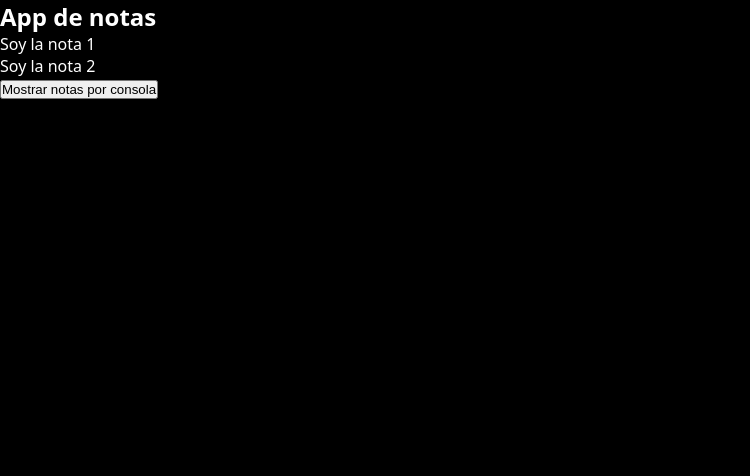
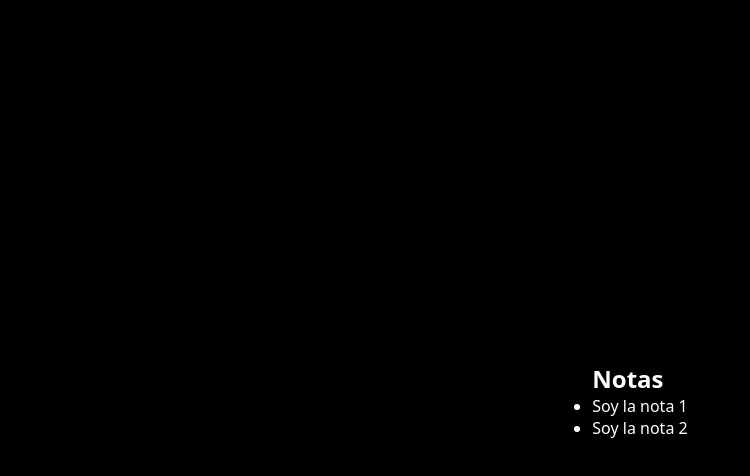
Before and after one commit to Isaac-9026/React-tareas, a React (Vite) app in the folder LISTA_DE_TAREAS/: page / in a window 1280 px wide. Shown: the top 476 px of the page, without its empty margins (0-750 px from the left). Built offline with nearby package versions, Linux system fonts and the light colour scheme.

Commit message:
feat; Hook useState en React

```diff
--- a/LISTA_DE_TAREAS/src/App.jsx
+++ b/LISTA_DE_TAREAS/src/App.jsx
@@ -1,26 +1,17 @@
 import './App.css';
 import TodoApp from "./components/TodoApp";
+import { useState } from 'react';
 
 //`<h1>${titulo}</h1>`
 // <></> | Fragment
 
 //Pasar Props
 
-function App() {
-  const notas = [
-    {
-      id: crypto.randomUUID(),
-      text: "Soy la nota 1",
-    },
-    {
-      id: crypto.randomUUID(),
-      text: "Soy la nota 2"
-    }
-  ];
+ function App() {
 
   return (
     <section className='containerTodoApp'>
-      <TodoApp notasApp = {notas}></TodoApp>
+      < TodoApp/>
     </section>
   );
 }
--- a/LISTA_DE_TAREAS/src/components/TodoApp.jsx
+++ b/LISTA_DE_TAREAS/src/components/TodoApp.jsx
@@ -1,19 +1,30 @@
-function TodoApp ({notasApp}) {
+import { useState } from "react";
 
-    const mostrarNotas = () => {
-        console.log(notasApp)
-    };
+function TodoApp () {
+
+    const notass = [
+    {
+      id: crypto.randomUUID(),
+      text: "Soy la nota 1",
+    },
+    {
+      id: crypto.randomUUID(),
+      text: "Soy la nota 2"
+    }
+  ];
+
+    const [notas, setNotas] = useState(notass);
+
+
 
     return (
         <>
-            <h1>App de notas</h1>
+            <h1>Notas</h1>
             <ul>
-                <li>{notasApp[0].text}</li>
-                <li>{notasApp[1].text}</li>
+                <li>{notas[0].text}</li>
+                <li>{notas[1].text}</li>
             </ul>
-            <button onClick={mostrarNotas}>
-                Mostrar notas por consola
-            </button>
+
         </>
     );
 }
--- a/LISTA_DE_TAREAS/src/index.css
+++ b/LISTA_DE_TAREAS/src/index.css
@@ -7,5 +7,16 @@
 body{
   background-color: black;
   color: #fff;
-  font-family: system-ui
+  font-family: system-ui;
+  display: grid;
+  place-content: center;
+  height: 100dvh;
 }
+
+button {
+  border: 0;
+  padding: 10px;
+  width: 40px;
+  margin-right: 10px;
+  cursor: pointer;
+}
```
